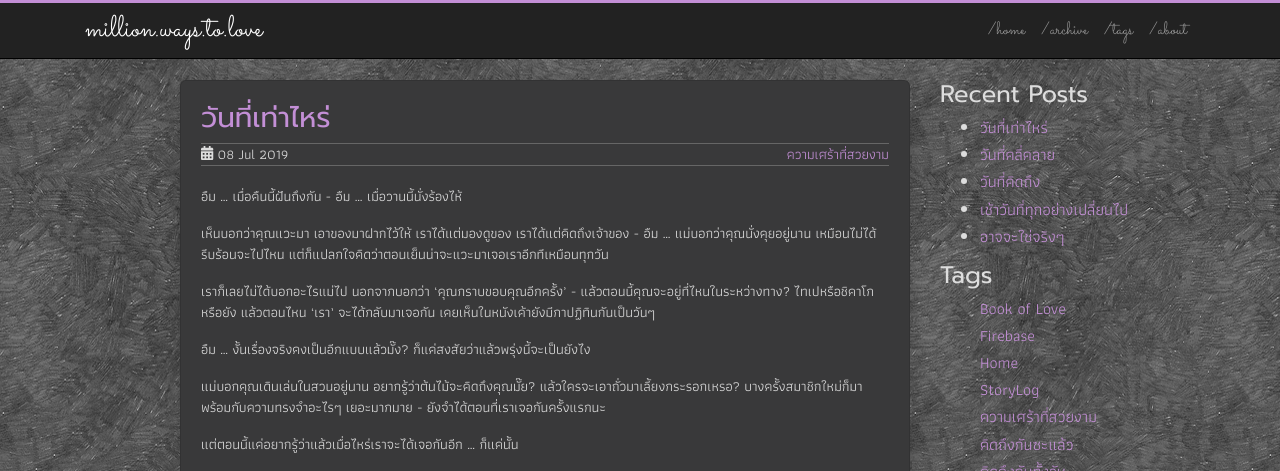
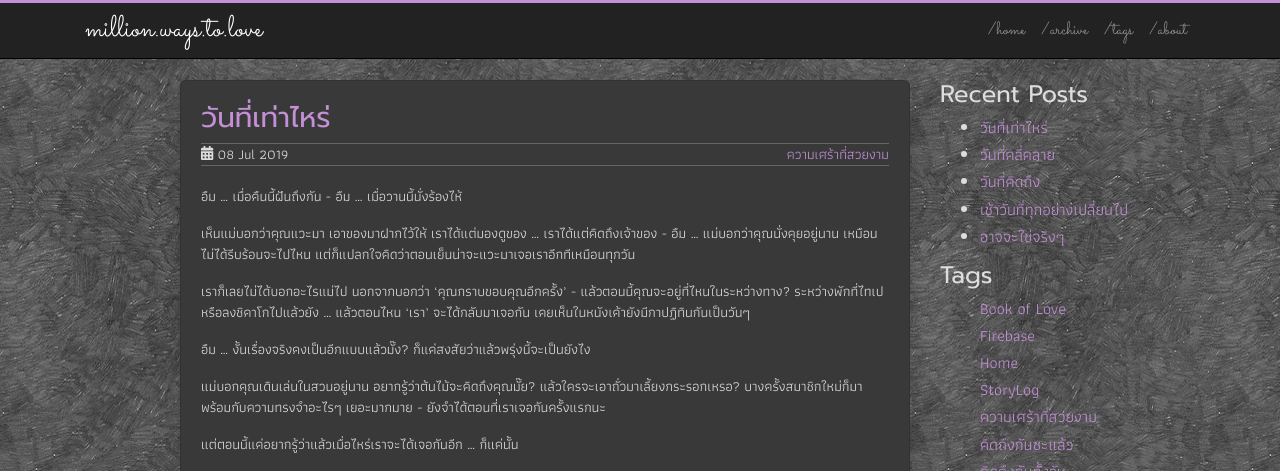
Before and after one commit to sdeehub/love, a Jekyll site: the page built from _posts/2019-07-09-from-now-on.md, in a window 1280 px wide and 1248 px high. Shown: the top 471 px of the window. Built offline with Jekyll 4.4.1, drawn with Linux system fonts in a browser that asks for light colours; comment, search, counter and statistics services are not loaded; grey boxes are pictures that could not be loaded.

Commit message:
correct additional

```diff
--- a/_posts/2019-07-09-from-now-on.md
+++ b/_posts/2019-07-09-from-now-on.md
@@ -9,9 +9,9 @@ comments: true
 ---
 อืม ... เมื่อคืนนี้ฝันถึงกัน - อืม ... เมื่อวานนี้นั่งร้องไห้
 
-เห็นบอกว่าคุณแวะมา เอาของมาฝากไว้ให้ เราได้แต่มองดูของ เราได้แต่คิดถึงเจ้าของ - อืม ... แม่บอกว่าคุณนั่งคุยอยู่นาน เหมือนไม่ได้รีบร้อนจะไปไหน แต่ก็แปลกใจคิดว่าตอนเย็นน่าจะแวะมาเจอเราอีกทีเหมือนทุกวัน
+เห็นแม่บอกว่าคุณแวะมา เอาของมาฝากไว้ให้ เราได้แต่มองดูของ ... เราได้แต่คิดถึงเจ้าของ - อืม ... แม่บอกว่าคุณนั่งคุยอยู่นาน เหมือนไม่ได้รีบร้อนจะไปไหน แต่ก็แปลกใจคิดว่าตอนเย็นน่าจะแวะมาเจอเราอีกทีเหมือนทุกวัน
 
-เราก็เลยไม่ได้บอกอะไรแม่ไป นอกจากบอกว่า 'คุณกราบขอบคุณอีกครั้ง' - แล้วตอนนี้คุณจะอยู่ที่ไหนในระหว่างทาง? ไทเปหรือชิคาโกหรือยัง แล้วตอนไหน 'เรา' จะได้กลับมาเจอกัน เคยเห็นในหนังเค้ายังมีกาปฏิทินกันเป็นวันๆ
+เราก็เลยไม่ได้บอกอะไรแม่ไป นอกจากบอกว่า 'คุณกราบขอบคุณอีกครั้ง' - แล้วตอนนี้คุณจะอยู่ที่ไหนในระหว่างทาง? ระหว่างพักที่ไทเป หรือลงชิคาโกไปแล้วยัง ... แล้วตอนไหน 'เรา' จะได้กลับมาเจอกัน เคยเห็นในหนังเค้ายังมีกาปฏิทินกันเป็นวันๆ
 
 อืม ... งั้นเรื่องจริงคงเป็นอีกแบบแล้วมั๊ง? ก็แค่สงสัยว่าแล้วพรุ่งนี้จะเป็นยังไง
 
```
